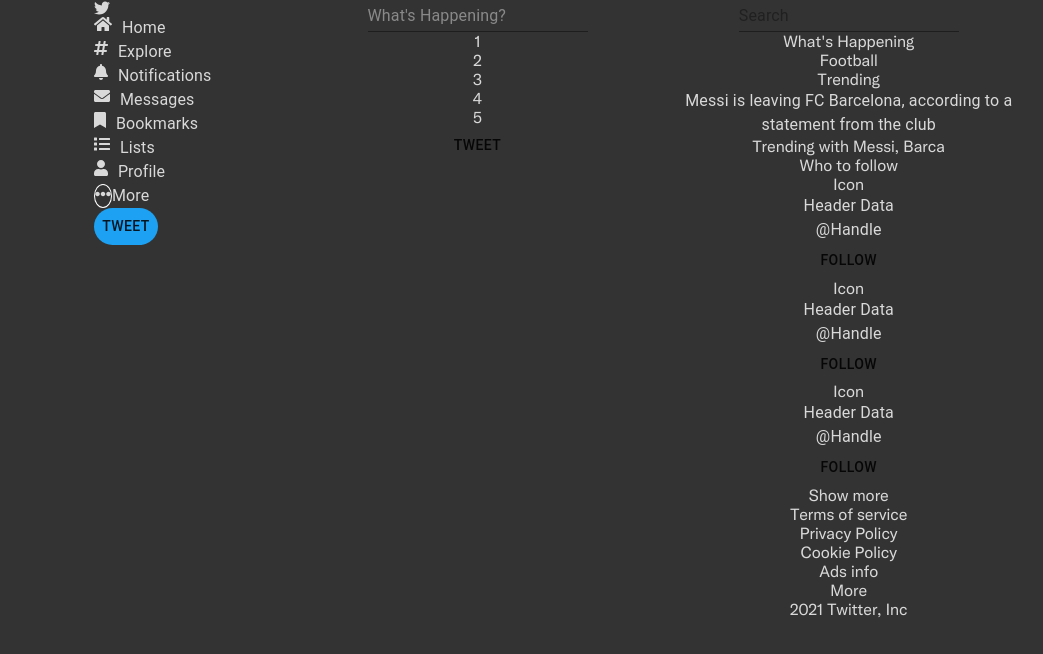
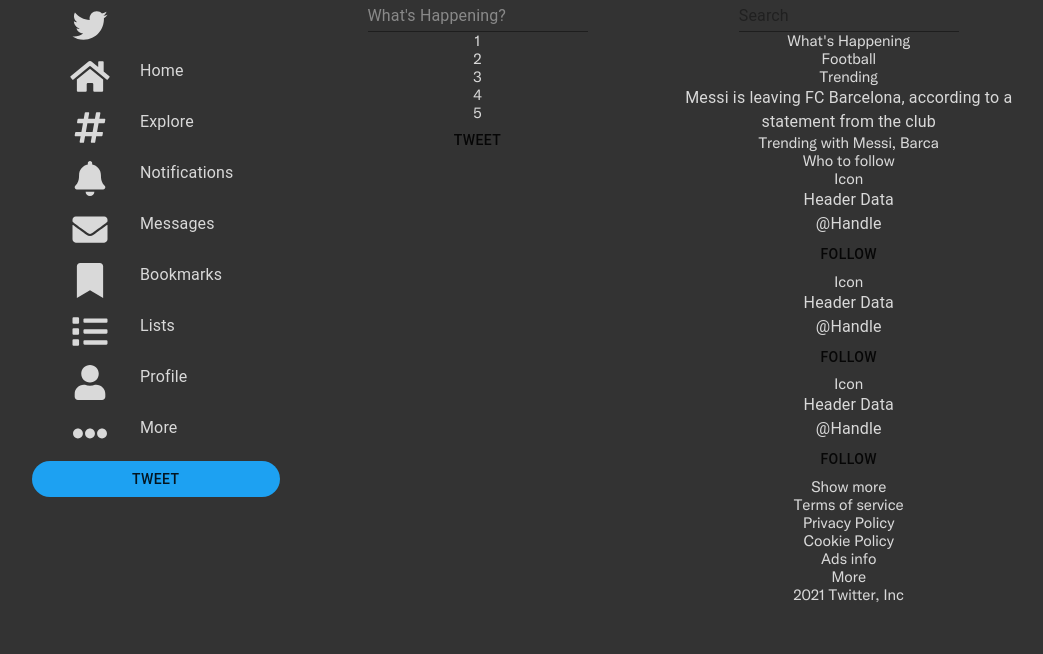
Before and after one commit to ahbell96/twitter-clone, a React (Create React App) app: page / in a window 1280 px wide. Shown: the top 654 px of the page, without its empty margins (113-1156 px from the left). Built offline with nearby package versions, Linux system fonts and the light colour scheme.

Commit message:
side nav bar fix

```diff
--- a/src/App.scss
+++ b/src/App.scss
@@ -1,13 +1,13 @@
 //$background-color: rgb(0,0,0);
 $background-color: #333;
 $border-color: rgb(47, 51, 54);
-$text-color: rgba(217,217,217, 1);
+$text-color: rgba(217, 217, 217, 1);
 $twitter-color: rgb(29, 161, 242);
 $min-desktop-width: 768px;
 
 @font-face {
-  font-family: 'Chirp';
-  src: local(Chirp), url('./fonts/ChirpRegular.woff') format('woff');
+  font-family: "Chirp";
+  src: local(Chirp), url("./fonts/ChirpRegular.woff") format("woff");
 }
 
 html {
@@ -24,16 +24,22 @@
   font-family: Chirp, Arial, Helvetica, sans-serif;
   background: $background-color;
   text-align: center;
+  font-size: 15px;
 }
 
 .tweet-twitter {
   background-color: $twitter-color !important;
-  border-radius:9999px !important;
+  border-radius: 9999px !important;
 }
 
+.nav-icons {
+  height: 1.75em;
+  width: 100px !important;
+  font-size: 20px;
+}
 
 // media queries
-  // https://css-tricks.com/approaches-media-queries-sass/
+// https://css-tricks.com/approaches-media-queries-sass/
 
 // desktop
 @media (min-width: $min-desktop-width) {
--- a/src/components/MenuSideNavBar.js
+++ b/src/components/MenuSideNavBar.js
@@ -1,5 +1,5 @@
 import react, { useState } from "react";
-import { Grid, Typography, Button, Box } from "@material-ui/core";
+import { Grid, Typography, Button, Box, spacing } from "@material-ui/core";
 import { FontAwesomeIcon } from "@fortawesome/react-fontawesome";
 import { faTwitter } from "@fortawesome/free-brands-svg-icons";
 // import {} from '@fortawesome/fontawesome-svg-core';
@@ -15,42 +15,104 @@
   faEllipsisH,
 } from "@fortawesome/free-solid-svg-icons";
 
+const theme = {
+  spacing: 1,
+};
+
 const MenuSideNavBar = () => {
   return (
     <>
       <Box>
-        <Box display="flex" flexDirection="column" alignItems="flex-start" width="50%" style={{margin: '0 auto'}}>
-          <Box display='flex'>
-            <FontAwesomeIcon icon={faTwitter}></FontAwesomeIcon>
+        <Box display="flex" flexDirection="column" alignItems="space-between">
+          <Box display="flex" p={1}>
+            <FontAwesomeIcon
+              icon={faTwitter}
+              className="nav-icons"
+            ></FontAwesomeIcon>
           </Box>
-          <Box display='flex'>
-            <FontAwesomeIcon icon={faHome} style={{padding: "0 10 0 0"}}></FontAwesomeIcon><Typography style={{padding: "0 0 0 10"}}>Home</Typography>
+          <Box display="flex" p={1}>
+            <Box display="flex">
+              <FontAwesomeIcon
+                icon={faHome}
+                className="nav-icons"
+              ></FontAwesomeIcon>
+              <Box width="50" display="flex">
+                <Typography style={{ padding: "0 0 0 10" }}>Home</Typography>
+              </Box>
+            </Box>
           </Box>
-          <Box display='flex'>
-            <FontAwesomeIcon icon={faHashtag} style={{padding: "0 10 0 0"}}></FontAwesomeIcon><Typography style={{padding: "0 0 0 10"}}>Explore</Typography>
+          <Box display="flex" p={1}>
+            <FontAwesomeIcon
+              icon={faHashtag}
+              className="nav-icons"
+            ></FontAwesomeIcon>
+            <Box width="50">
+              <Typography style={{ padding: "0 0 0 10" }} display="flex">
+                Explore
+              </Typography>
+            </Box>
           </Box>
-          <Box display='flex'>
-            <FontAwesomeIcon icon={faBell} style={{padding: "0 10 0 0"}}></FontAwesomeIcon><Typography style={{padding: "0 0 0 10"}}>Notifications</Typography>
+          <Box display="flex" p={1}>
+            <FontAwesomeIcon
+              icon={faBell}
+              className="nav-icons"
+            ></FontAwesomeIcon>
+            <Box width="50" display="flex">
+              <Typography style={{ padding: "0 0 0 10" }}>
+                Notifications
+              </Typography>
+            </Box>
           </Box>
-          <Box display='flex'>
-            <FontAwesomeIcon icon={faEnvelope} style={{padding: "0 10 0 0"}}></FontAwesomeIcon><Typography style={{padding: "0 0 0 10"}}>Messages</Typography>
+          <Box display="flex" p={1}>
+            <FontAwesomeIcon
+              icon={faEnvelope}
+              className="nav-icons"
+            ></FontAwesomeIcon>
+            <Box width="50">
+              <Typography style={{ padding: "0 0 0 10" }}>Messages</Typography>
+            </Box>
           </Box>
-          <Box display='flex'>
-            <FontAwesomeIcon icon={faBookmark} style={{padding: "0 10 0 0"}}></FontAwesomeIcon><Typography style={{padding: "0 0 0 10"}}>Bookmarks</Typography>
+          <Box display="flex" p={1}>
+            <FontAwesomeIcon
+              icon={faBookmark}
+              className="nav-icons"
+            ></FontAwesomeIcon>
+            <Box>
+              <Typography style={{ padding: "0 0 0 10" }}>Bookmarks</Typography>
+            </Box>
           </Box>
-          <Box display='flex'>
-            <FontAwesomeIcon icon={faList} style={{padding: "0 10 0 0"}}></FontAwesomeIcon><Typography style={{padding: "0 0 0 10"}}>Lists</Typography>
+          <Box display="flex" p={1}>
+            <FontAwesomeIcon
+              icon={faList}
+              className="nav-icons"
+            ></FontAwesomeIcon>
+            <Box>
+              <Typography style={{ padding: "0 0 0 10" }}>Lists</Typography>
+            </Box>
           </Box>
-          <Box display='flex'>
-            <FontAwesomeIcon icon={faUser} style={{padding: "0 10 0 0"}}></FontAwesomeIcon><Typography style={{padding: "0 0 0 10"}}>Profile</Typography>
+          <Box display="flex" p={1}>
+            <FontAwesomeIcon
+              icon={faUser}
+              className="nav-icons"
+            ></FontAwesomeIcon>
+            <Box>
+              <Typography style={{ padding: "0 0 0 10" }}>Profile</Typography>
+            </Box>
           </Box>
-          <Box display='flex' justifyContent='center'>
-            <Box style={{ borderRadius: "50%", border: "1px solid white"}}>
-              <FontAwesomeIcon icon={faEllipsisH}></FontAwesomeIcon>
+          <Box display="flex" p={1}>
+            <Box>
+              <Box>
+                <FontAwesomeIcon
+                  icon={faEllipsisH}
+                  className="nav-icons"
+                ></FontAwesomeIcon>
+              </Box>
             </Box>
-            <Typography style={{padding: "0 0 0 10"}}>More</Typography>
+            <Box>
+              <Typography style={{ padding: "0 0 0 10" }}>More</Typography>
+            </Box>
           </Box>
-          <Button className='tweet-twitter'>Tweet</Button>
+          <Button className="tweet-twitter">Tweet</Button>
         </Box>
       </Box>
     </>
```
Also changed, not shown: src/App.js (+5 -5 lines), src/components/News.js (indentation only).
